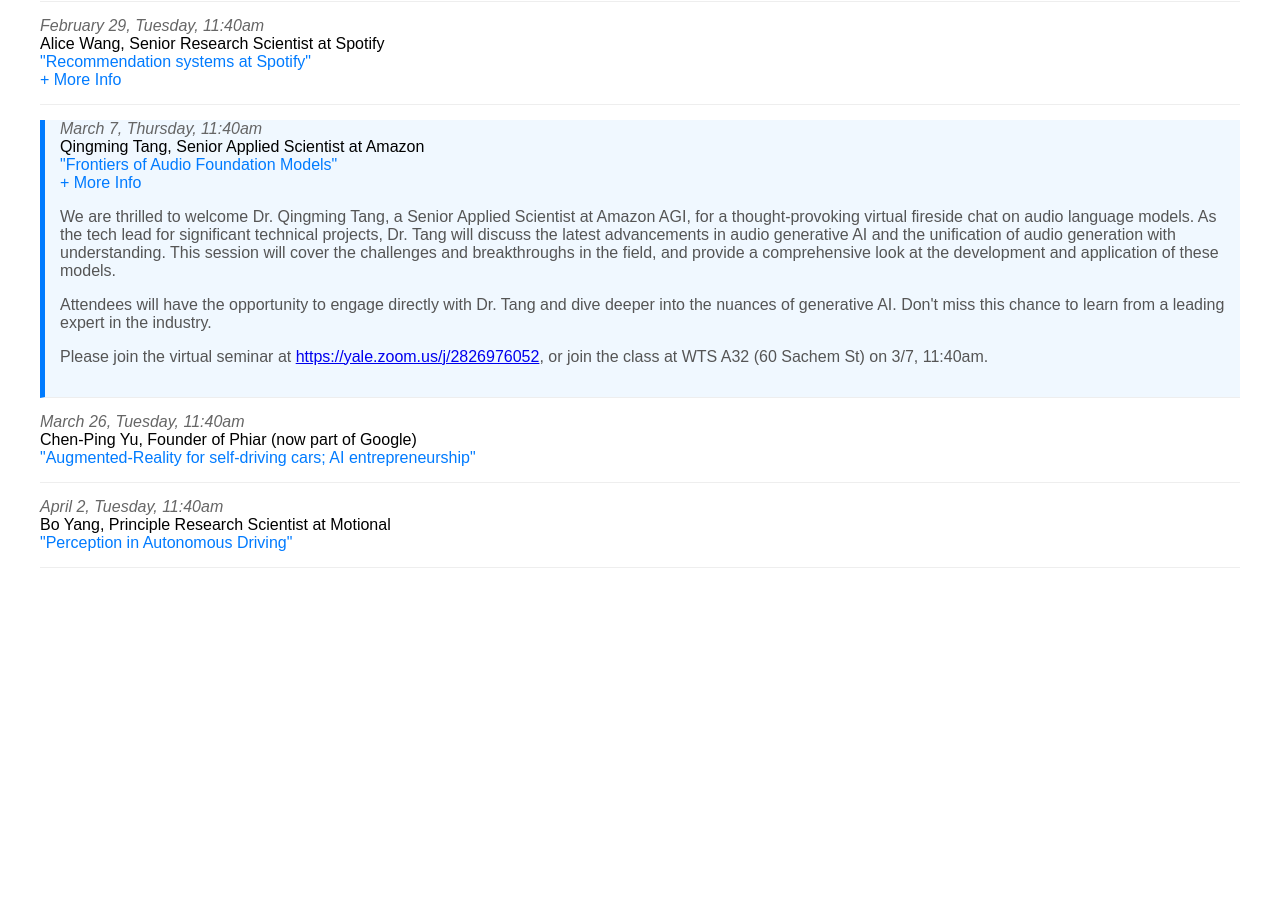
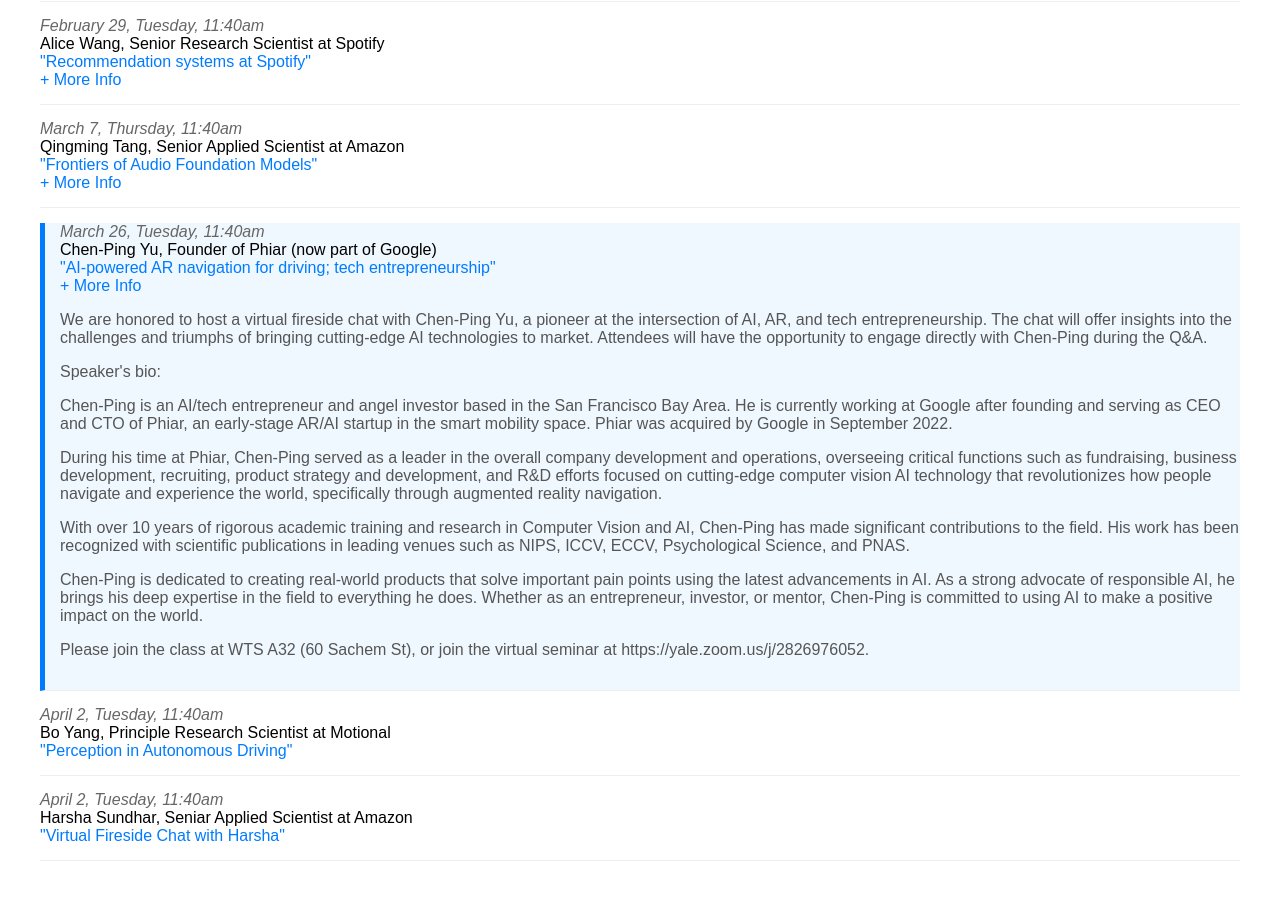
Before and after one commit to xsuechen/cpsc776-speakers, a plain HTML site: page index.html in a window 1280 px wide. Shown: the part 740-1640 px from the top of the page. Before the commit the page ends 1348 px from the top, so only its background shows below. Drawn offline with Linux system fonts and the light colour scheme.

Commit message:
speaker update

```diff
--- a/index.html
+++ b/index.html
@@ -73,7 +73,7 @@
                 <p>Please join us at WTS A32 (Watson Center, 60 Sachem Street) on 2/29, 11:40am. </p>
             </div>
         </div>
-        <div class="event next-up">
+        <div class="event">
             <div class="date">March 7, Thursday, 11:40am</div>
             <div class="speaker">Qingming Tang, Senior Applied Scientist at Amazon</div>
             <div class="title">"Frontiers of Audio Foundation Models"</div>
@@ -84,14 +84,20 @@
                 <p>Please join the virtual seminar at <a href="https://yale.zoom.us/j/2826976052" target="_blank">https://yale.zoom.us/j/2826976052</a>, or join the class at WTS A32 (60 Sachem St) on 3/7, 11:40am.</p>
             </div>
         </div>
-        <div class="event">
+        <div class="event next-up">
             <div class="date">March 26, Tuesday, 11:40am</div>
             <div class="speaker">Chen-Ping Yu, Founder of Phiar (now part of Google)</div>
-            <div class="title">"Augmented-Reality for self-driving cars; AI entrepreneurship"</div>
-            <!-- <div class="more-info-toggle" onclick="toggleAbstract('abstract7')">+ More Info</div>
+            <div class="title">"AI-powered AR navigation for driving; tech entrepreneurship"</div>
+            <div class="more-info-toggle" onclick="toggleAbstract('abstract7')">+ More Info</div>
             <div class="abstract" id="abstract7">
-                <p>Abstract details for Chen-Ping Yu's talk...</p>
-            </div> -->
+                <p>We are honored to host a virtual fireside chat with Chen-Ping Yu, a pioneer at the intersection of AI, AR, and tech entrepreneurship. The chat will offer insights into the challenges and triumphs of bringing cutting-edge AI technologies to market. Attendees will have the opportunity to engage directly with Chen-Ping during the Q&A.</p>
+                <p>Speaker's bio:</p>
+                <p>Chen-Ping is an AI/tech entrepreneur and angel investor based in the San Francisco Bay Area. He is currently working at Google after founding and serving as CEO and CTO of Phiar, an early-stage AR/AI startup in the smart mobility space. Phiar was acquired by Google in September 2022.</p>
+                <p>During his time at Phiar, Chen-Ping served as a leader in the overall company development and operations, overseeing critical functions such as fundraising, business development, recruiting, product strategy and development, and R&D efforts focused on cutting-edge computer vision AI technology that revolutionizes how people navigate and experience the world, specifically through augmented reality navigation.</p>
+                <p>With over 10 years of rigorous academic training and research in Computer Vision and AI, Chen-Ping has made significant contributions to the field. His work has been recognized with scientific publications in leading venues such as NIPS, ICCV, ECCV, Psychological Science, and PNAS.</p>
+                <p>Chen-Ping is dedicated to creating real-world products that solve important pain points using the latest advancements in AI. As a strong advocate of responsible AI, he brings his deep expertise in the field to everything he does. Whether as an entrepreneur, investor, or mentor, Chen-Ping is committed to using AI to make a positive impact on the world.</p>
+                <p>Please join the class at WTS A32 (60 Sachem St), or join the virtual seminar at https://yale.zoom.us/j/2826976052.</p>
+            </div>
         </div>
         <div class="event">
             <div class="date">April 2, Tuesday, 11:40am</div>
@@ -100,6 +106,15 @@
             <!-- <div class="more-info-toggle" onclick="toggleAbstract('abstract8')">+ More Info</div>
             <div class="abstract" id="abstract8">
                 <p>Abstract details for Bo Yang's talk...</p>
+            </div> -->
+        </div>
+        <div class="event">
+            <div class="date">April 2, Tuesday, 11:40am</div>
+            <div class="speaker">Harsha Sundhar, Seniar Applied Scientist at Amazon</div>
+            <div class="title">"Virtual Fireside Chat with Harsha"</div>
+            <!-- <div class="more-info-toggle" onclick="toggleAbstract('abstract9')">+ More Info</div>
+            <div class="abstract" id="abstract9">
+                <p>Abstract details for Harsha...</p>
             </div> -->
         </div>
 
```
